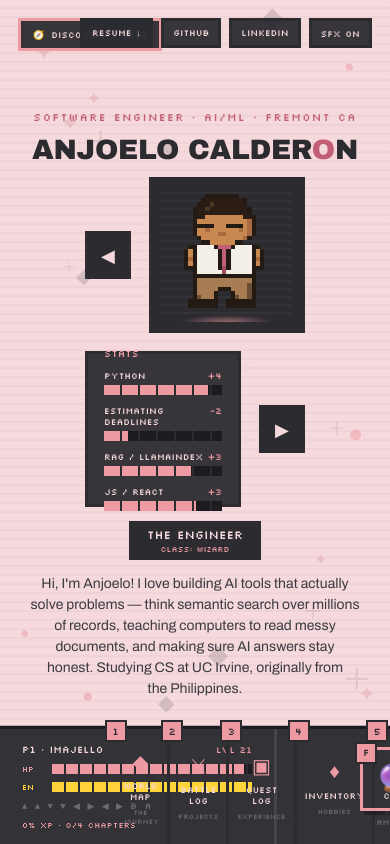
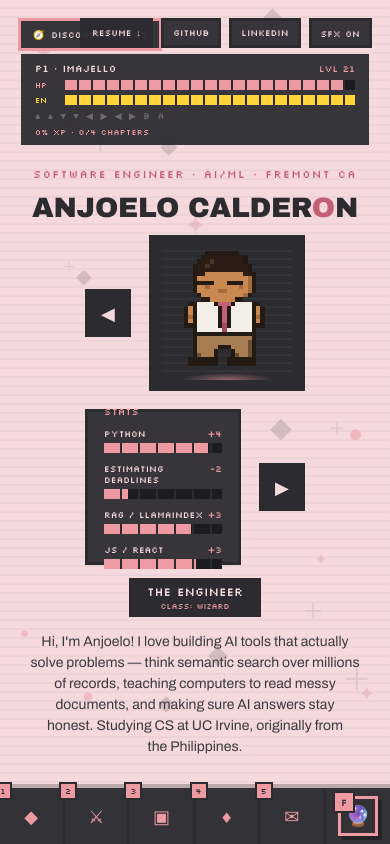
Before and after one commit to jelo-ca/imajello.com-v2, a React (Vite) app in the folder client/: page / in a window 390 px wide. Built offline with nearby package versions, Linux system fonts and the light colour scheme.

Commit message:
feat(mobile): split PlayerBar into a top status strip and fixed bottom tab bar below 768px

```diff
--- a/client/src/components/scene/PlayerBar.module.css
+++ b/client/src/components/scene/PlayerBar.module.css
@@ -228,3 +228,92 @@
   font: 400 8px 'Silkscreen', monospace;
   color: #6d6a72;
 }
+
+@media (max-width: 768px) {
+  .bar {
+    display: block;
+    height: 0;
+    background: none;
+    box-shadow: none;
+  }
+
+  .xpTrack {
+    display: none;
+  }
+
+  .playerPlate {
+    position: fixed;
+    top: 54px;
+    left: 50%;
+    transform: translateX(-50%);
+    width: min(320px, 92vw);
+    min-width: 0;
+    border-right: none;
+    background: rgba(43, 43, 48, .94);
+    padding: 8px 14px;
+    gap: 5px;
+    z-index: 40;
+  }
+
+  .nav {
+    position: fixed;
+    bottom: 0;
+    left: 0;
+    right: 64px;
+    height: 56px;
+    background: rgba(43, 43, 48, .96);
+    box-shadow: 0 -4px 0 rgba(20, 20, 23, .25);
+    z-index: 60;
+  }
+
+  .navBtn {
+    flex: 1;
+    width: auto;
+    padding: 8px 4px;
+    gap: 2px;
+  }
+
+  .navLabel,
+  .navSub {
+    display: none;
+  }
+
+  .navBadge {
+    top: -6px;
+    left: -6px;
+    width: 14px;
+    height: 14px;
+    font-size: 8px;
+  }
+
+  .navGlyph {
+    font-size: 18px;
+  }
+
+  .familiarWrap {
+    position: fixed;
+    bottom: 0;
+    right: 0;
+    width: 64px;
+    height: 56px;
+    min-width: 0;
+    background: rgba(43, 43, 48, .96);
+    box-shadow: 0 -4px 0 rgba(20, 20, 23, .25);
+    z-index: 60;
+    justify-content: center;
+    gap: 2px;
+  }
+
+  .familiarBtn {
+    width: 40px;
+    height: 40px;
+  }
+
+  .familiarLabel {
+    display: none;
+  }
+
+  .familiarIcon {
+    font-size: 20px;
+  }
+}
```
